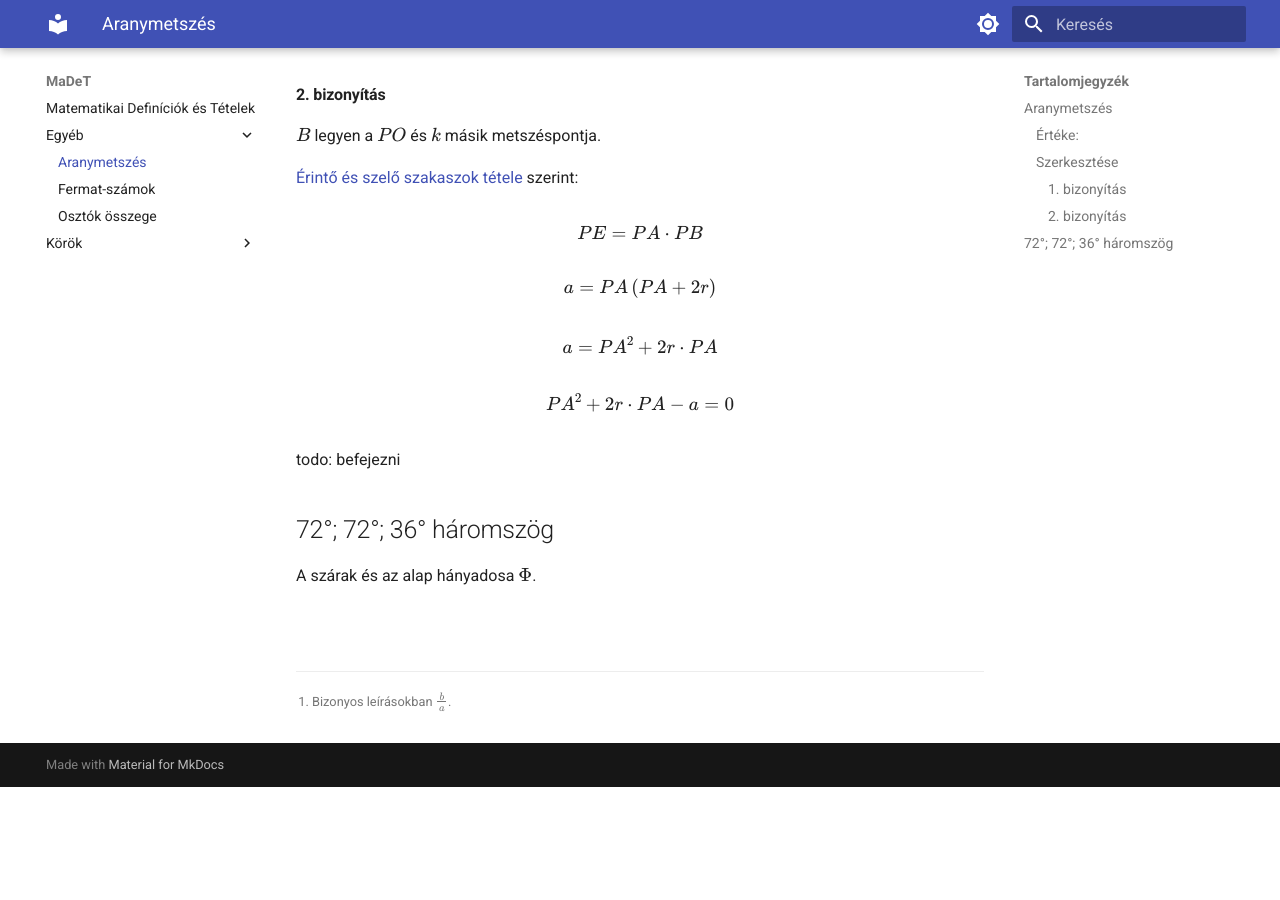
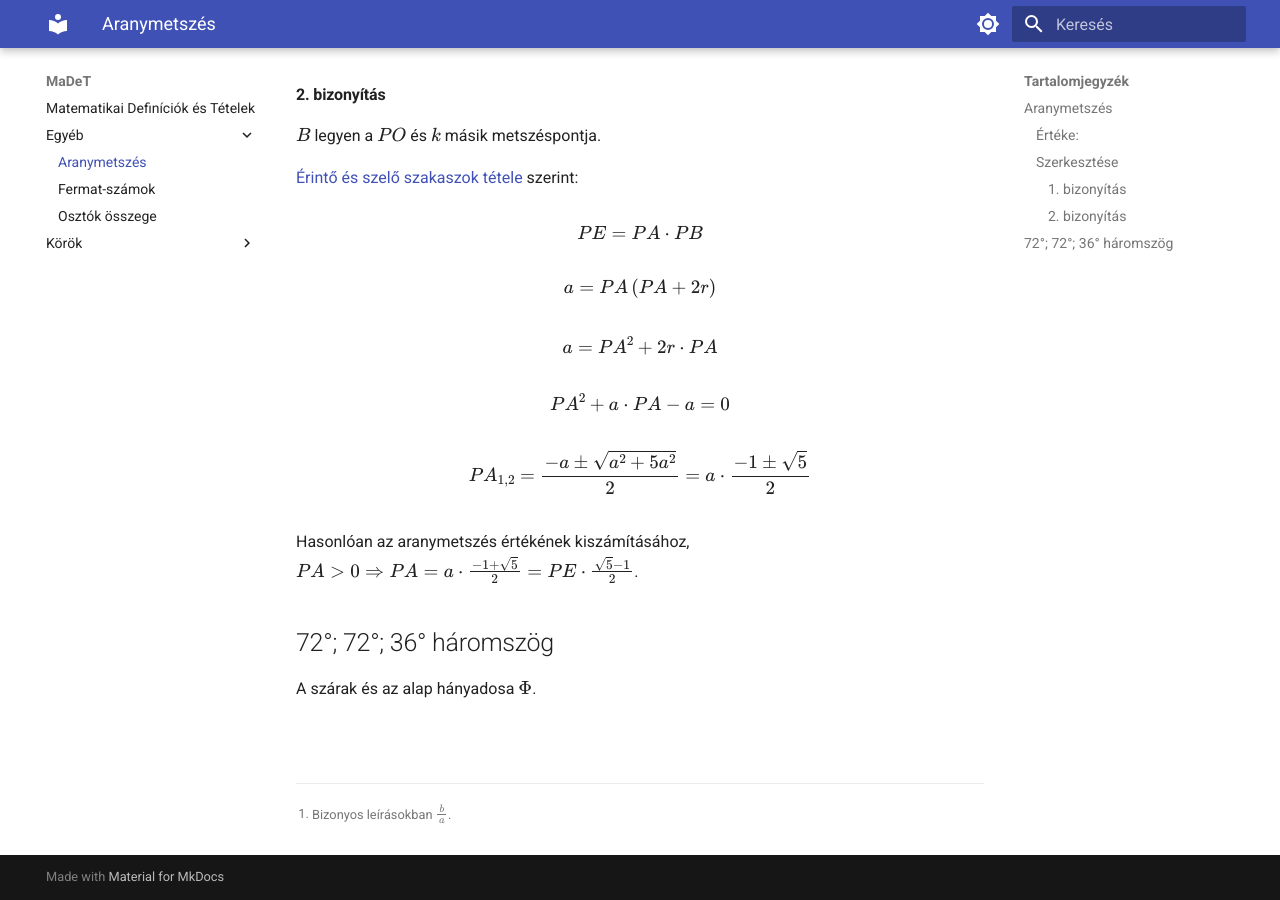
Before and after one commit to Error-42/madet, an MkDocs documentation site: the page built from docs/egyéb/aranymetszés.md, in a window 1280 px wide and 900 px high, scrolled down 1628 px. Built offline with MkDocs 1.6.1 and Material for MkDocs 9.7.7, drawn with Linux system fonts in a browser that asks for light colours; before the commit the page ends 2415 px from its top, so only the background shows below that.

Commit message:
finished 'aranymetszés/2. bizonyítás'

```diff
--- a/docs/egyéb/aranymetszés.md
+++ b/docs/egyéb/aranymetszés.md
@@ -51,9 +51,11 @@ $$a = PA \left(PA + 2r \right)$$
 
 $$a = PA^2 + 2r \cdot PA$$
 
-$$PA^2 + 2r \cdot PA - a = 0$$
+$$PA^2 + a \cdot PA - a = 0$$
 
-todo: befejezni
+$$PA_{1,2} = \frac{-a \pm \sqrt{a^2+5a^2}}{2}=a \cdot \frac{-1\pm\sqrt5}{2}$$
+
+Hasonlóan az aranymetszés értékének kiszámításához, $PA>0 \Rightarrow PA=a \cdot \frac{-1+\sqrt5}{2}=PE \cdot \frac{\sqrt5-1}{2}$.
 
 ## 72°; 72°; 36° háromszög
 
```
